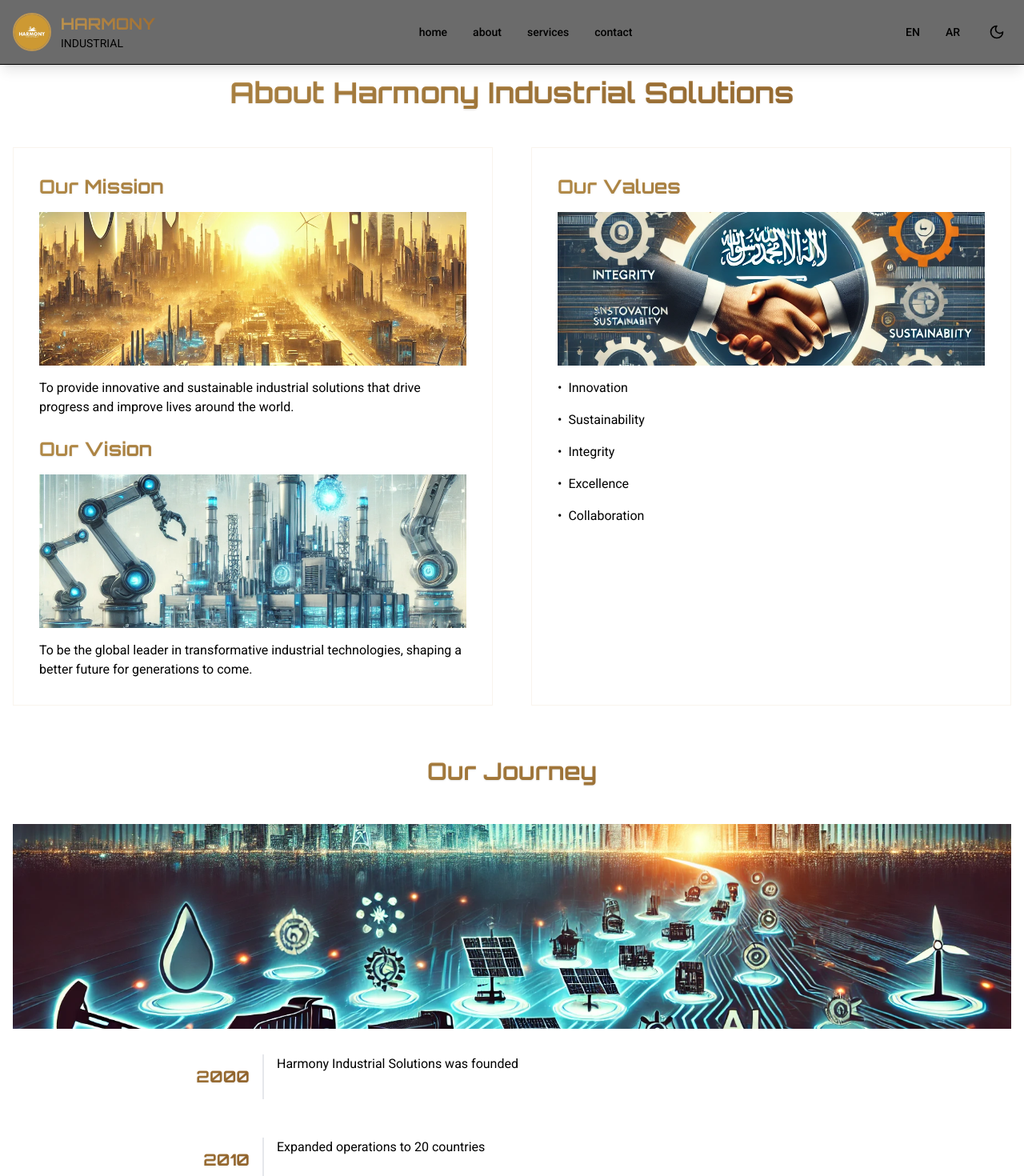
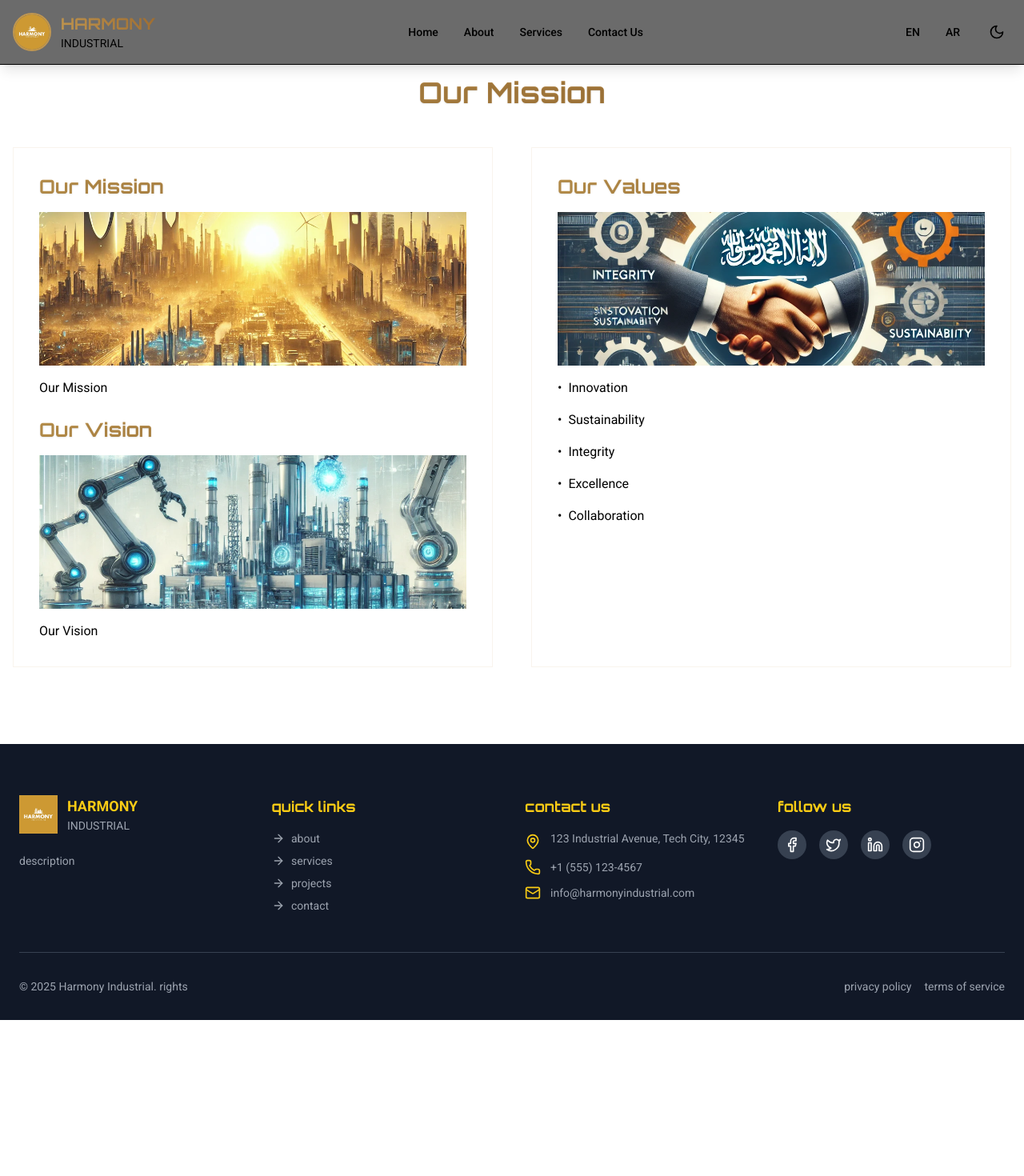
Before and after one commit to AAbubaker2020/harmony_app, a Next.js app: page /about in a window 1280 px wide. Shown: the top 1470 px of the page at 80% size. After the commit the page ends 1275 px from the top, so only its background shows below. Built offline with nearby package versions, Linux system fonts and the light colour scheme.

Commit message:
inital commit

```diff
--- a/app/about/page.tsx
+++ b/app/about/page.tsx
@@ -1,12 +1,12 @@
-"use client"
+"use client";
 
-import { useLanguage } from "@/contexts/LanguageContext"
-import { motion } from "framer-motion"
-import Image from "next/image"
-import translations from "@/translations/about"
-
+import { useLanguage } from "@/contexts/LanguageContext";
+import { motion } from "framer-motion";
+import Image from "next/image";
+import { translations, TranslationKey } from "./translations";
 export default function About() {
-  const { language } = useLanguage()
+  const { language } = useLanguage();
+  const lang = language === "en" ? "en" : "ar";
 
   return (
     <div className="min-h-screen py-24 bg-harmony-soft-white">
@@ -17,7 +17,7 @@ export default function About() {
           animate={{ opacity: 1, y: 0 }}
           transition={{ duration: 0.8 }}
         >
-          {language === "en" ? "About Harmony Industrial Solutions" : "عن حلول هارموني الصناعية"}
+          {translations[lang]["Our Mission"]}
         </motion.h1>
         <div className="grid grid-cols-1 md:grid-cols-2 gap-12">
           <motion.div
@@ -27,26 +27,22 @@ export default function About() {
             transition={{ duration: 0.8, delay: 0.2 }}
           >
             <h2 className="text-2xl font-bold mb-4 gradient-text text-shadow">
-              {language === "en" ? "Our Mission" : "مهمتنا"}
+              {translations[lang]["Our Mission"]}
             </h2>
             <div className="relative h-48 mb-4 rounded-lg overflow-hidden">
               <Image src="/mission.png" alt="Our Mission" layout="fill" objectFit="cover" />
             </div>
             <p className="mb-6 text-harmony-slate-gray">
-              {language === "en"
-                ? "To provide innovative and sustainable industrial solutions that drive progress and improve lives around the world."
-                : "تقديم حلول صناعية مبتكرة ومستدامة تدفع التقدم وتحسن الحياة في جميع أنحاء العالم."}
+              {translations[lang]["Our Mission"]}
             </p>
             <h2 className="text-2xl font-bold mb-4 gradient-text text-shadow">
-              {language === "en" ? "Our Vision" : "رؤيتنا"}
+              {translations[lang]["Our Vision"]}
             </h2>
             <div className="relative h-48 mb-4 rounded-lg overflow-hidden">
               <Image src="/vision.png" alt="Our Vision" layout="fill" objectFit="cover" />
             </div>
             <p className="text-harmony-slate-gray">
-              {language === "en"
-                ? "To be the global leader in transformative industrial technologies, shaping a better future for generations to come."
-                : "أن نكون الرائد العالمي في التقنيات الصناعية التحويلية، ونشكل مستقبلاً أفضل للأجيال القادمة."}
+              {translations[lang]["Our Vision"]}
             </p>
           </motion.div>
           <motion.div
@@ -56,13 +52,14 @@ export default function About() {
             transition={{ duration: 0.8, delay: 0.4 }}
           >
             <h2 className="text-2xl font-bold mb-4 gradient-text text-shadow">
-              {language === "en" ? "Our Values" : "قيمنا"}
+              {translations[lang]["Our Values"]}
             </h2>
             <div className="relative h-48 mb-4 rounded-lg overflow-hidden">
               <Image src="/value.png" alt="Our Values" layout="fill" objectFit="cover" />
             </div>
             <ul className="space-y-4">
-              {["Innovation", "Sustainability", "Integrity", "Excellence", "Collaboration"].map((value, index) => (
+              {(["Innovation", "Sustainability", "Integrity", "Excellence", "Collaboration"] as TranslationKey[]).map(
+                (value, index) => (
                   <motion.li
                     key={value}
                     className="flex items-center space-x-2"
@@ -72,52 +69,15 @@ export default function About() {
                   >
                     <span className="text-harmony-deep-bronze">•</span>
                     <span className="text-harmony-slate-gray">
-                    {language === "en" ? value : translations[value.toLowerCase()]}
+                      {translations[lang][value]}
                     </span>
                   </motion.li>
-              ))}
+                )
+              )}
             </ul>
           </motion.div>
         </div>
-        <motion.div
-          className="mt-16"
-          initial={{ opacity: 0, y: 50 }}
-          animate={{ opacity: 1, y: 0 }}
-          transition={{ duration: 0.8, delay: 0.8 }}
-        >
-          <h2 className="text-3xl font-bold text-center mb-12 gradient-text text-shadow">
-            {language === "en" ? "Our Journey" : "رحلتنا"}
-          </h2>
-          <div className="relative h-64 mb-8 rounded-lg overflow-hidden">
-            <Image src="/Journey.png" alt="Our Journey" layout="fill" objectFit="cover" />
-          </div>
-          <div className="space-y-12">
-            {[
-              { year: "2000", event: "Harmony Industrial Solutions was founded" },
-              { year: "2010", event: "Expanded operations to 20 countries" },
-              { year: "2020", event: "Launched sustainable industrial solutions initiative" },
-            ].map((milestone, index) => (
-              <motion.div
-                key={milestone.year}
-                className="flex items-center"
-                initial={{ opacity: 0, x: index % 2 === 0 ? -50 : 50 }}
-                whileInView={{ opacity: 1, x: 0 }}
-                transition={{ duration: 0.8 }}
-                viewport={{ once: true }}
-              >
-                <div className="w-1/4 text-right pr-4">
-                  <h3 className="text-xl font-bold gradient-text text-shadow">{milestone.year}</h3>
-                </div>
-                <div className="w-3/4 border-l-2 border-harmony-deep-bronze pl-4 pb-8">
-                  <p className="text-harmony-slate-gray">
-                    {language === "en" ? milestone.event : translations[milestone.event.toLowerCase()]}
-                  </p>
-                </div>
-              </motion.div>
-            ))}
-          </div>
-        </motion.div>
       </div>
     </div>
-  )
+  );
 }
--- a/app/about/translations.ts
+++ b/app/about/translations.ts
@@ -1,33 +1,44 @@
-const translations = {
-    ourMission: {
-      en: "Our Mission",
-      ar: "مهمتنا",
-    },
-    ourVision: {
-      en: "Our Vision",
-      ar: "رؤيتنا",
-    },
-    ourValues: {
-      en: "Our Values",
-      ar: "قيمنا",
-    },
-    harmonyFounded: {
-      en: "Harmony Industrial Solutions was founded",
-      ar: "تأسست حلول هارموني الصناعية",
-    },
-    expandedOperations: {
-      en: "Expanded operations to 6 countries",
-      ar: "وسّعت عملياتها إلى 6 دول",
-    },
-    sustainabilityInitiative: {
-      en: "Launched sustainable industrial solutions initiative",
-      ar: "أطلقت مبادرة الحلول الصناعية المستدامة",
-    },
-    innovation: { en: "Innovation", ar: "الابتكار" },
-    sustainability: { en: "Sustainability", ar: "الاستدامة" },
-    integrity: { en: "Integrity", ar: "النزاهة" },
-    excellence: { en: "Excellence", ar: "التميّز" },
-    collaboration: { en: "Collaboration", ar: "التعاون" },
-  } as const; // This ensures TypeScript treats it as a readonly object
+const translationKeys = [
+  "Our Mission",
+  "Our Vision",
+  "Our Values",
+  "Harmony Industrial Solutions was founded",
+  "Expanded operations to 20 countries",
+  "Launched sustainable industrial solutions initiative",
+  "Innovation",
+  "Sustainability",
+  "Integrity",
+  "Excellence",
+  "Collaboration",
+] as const;
 
-  export default translations;
+export type TranslationKey = (typeof translationKeys)[number];
+
+export const translations: Record<"en" | "ar", Record<TranslationKey, string>> = {
+  en: {
+    "Our Mission": "Our Mission",
+    "Our Vision": "Our Vision",
+    "Our Values": "Our Values",
+    "Harmony Industrial Solutions was founded": "Harmony Industrial Solutions was founded",
+    "Expanded operations to 20 countries": "Expanded operations to 20 countries",
+    "Launched sustainable industrial solutions initiative": "Launched sustainable industrial solutions initiative",
+    "Innovation": "Innovation",
+    "Sustainability": "Sustainability",
+    "Integrity": "Integrity",
+    "Excellence": "Excellence",
+    "Collaboration": "Collaboration",
+  },
+  ar: {
+    "Our Mission": "مهمتنا",
+    "Our Vision": "رؤيتنا",
+    "Our Values": "قيمنا",
+    "Harmony Industrial Solutions was founded": "تأسست حلول هارموني الصناعية",
+    "Expanded operations to 20 countries": "توسعت العمليات إلى 20 دولة",
+    "Launched sustainable industrial solutions initiative": "أطلقت مبادرة الحلول الصناعية المستدامة",
+    "Innovation": "الابتكار",
+    "Sustainability": "الاستدامة",
+    "Integrity": "النزاهة",
+    "Excellence": "التميز",
+    "Collaboration": "التعاون",
+  },
+};
--- a/components/Header.tsx
+++ b/components/Header.tsx
@@ -9,7 +9,7 @@ import { motion, AnimatePresence } from "framer-motion";
 import { Sun, Moon, Menu, X } from "lucide-react";
 import { useState } from "react";
 
-// Define navigation items
+// Define the valid navigation items explicitly
 const navItems = ["home", "about", "services", "contact"] as const;
 
 const Header = () => {
@@ -19,13 +19,24 @@ const Header = () => {
 
   // Framer Motion Animations
   const headerVariants = {
-    hidden: { y: -100, opacity: 0 },
-    visible: { y: 0, opacity: 1, transition: { type: "spring", stiffness: 100, damping: 20 } },
+    hidden: { y: -100 },
+    visible: {
+      y: 0,
+      transition: { type: "spring", stiffness: 100, damping: 20 },
+    },
   };
 
   const menuVariants = {
-    closed: { opacity: 0, x: "100%", transition: { type: "tween", duration: 0.3 } },
-    open: { opacity: 1, x: 0, transition: { type: "tween", duration: 0.3 } },
+    closed: {
+      opacity: 0,
+      x: "100%",
+      transition: { type: "tween", duration: 0.3 },
+    },
+    open: {
+      opacity: 1,
+      x: 0,
+      transition: { type: "tween", duration: 0.3 },
+    },
   };
 
   return (
@@ -35,14 +46,22 @@ const Header = () => {
       animate="visible"
       variants={headerVariants}
     >
-      <div className="container mx-auto px-4 py-4 flex justify-between items-center">
+      <div className="container mx-auto px-4 py-4">
+        <div className="flex justify-between items-center">
           {/* Logo Section */}
           <Link href="/" className="flex items-center space-x-3 group">
             <div className="logo-container relative w-12 h-12">
-            <Image src="/Hamony Industrial BC 04.jpg" alt="Harmony Logo" layout="fill" objectFit="cover" />
+              <Image
+                src="/Hamony Industrial BC 04.jpg"
+                alt="Harmony Industrial Solutions Logo"
+                layout="fill"
+                objectFit="cover"
+              />
             </div>
             <div className="flex flex-col">
-            <span className="text-xl font-heading font-bold gradient-text">HARMONY</span>
+              <span className="text-xl font-heading font-bold gradient-text">
+                HARMONY
+              </span>
               <span className="text-sm text-harmony-gold">INDUSTRIAL</span>
             </div>
           </Link>
@@ -55,7 +74,7 @@ const Header = () => {
                 href={`/${item === "home" ? "" : item}`}
                 className="nav-link text-sm font-medium text-harmony-soft-white hover:text-harmony-gold transition-colors duration-300"
               >
-              {translations[item as keyof typeof translations]?.[language] ?? item}
+                {translations[item as keyof typeof translations]}
               </Link>
             ))}
           </nav>
@@ -86,7 +105,10 @@ const Header = () => {
             </motion.button>
 
             {/* Mobile Menu Toggle */}
-          <button onClick={() => setIsMenuOpen(!isMenuOpen)} className="p-2 md:hidden">
+            <button
+              onClick={() => setIsMenuOpen(!isMenuOpen)}
+              className="p-2 md:hidden"
+            >
               <AnimatePresence mode="wait">
                 <motion.div
                   key={isMenuOpen ? "open" : "closed"}
@@ -95,7 +117,11 @@ const Header = () => {
                   exit={{ rotate: 180, opacity: 0 }}
                   transition={{ duration: 0.2 }}
                 >
-                {isMenuOpen ? <X size={24} className="text-harmony-soft-white" /> : <Menu size={24} className="text-harmony-soft-white" />}
+                  {isMenuOpen ? (
+                    <X size={24} className="text-harmony-soft-white" />
+                  ) : (
+                    <Menu size={24} className="text-harmony-soft-white" />
+                  )}
                 </motion.div>
               </AnimatePresence>
             </button>
@@ -120,13 +146,14 @@ const Header = () => {
                     className="block nav-link text-sm font-medium text-harmony-soft-white hover:text-harmony-gold px-4 py-2 transition-colors duration-300"
                     onClick={() => setIsMenuOpen(false)}
                   >
-                  {translations[item as keyof typeof translations]?.[language] ?? item}
+                    {translations[item as keyof typeof translations]}
                   </Link>
                 ))}
               </div>
             </motion.nav>
           )}
         </AnimatePresence>
+      </div>
     </motion.header>
   );
 };
```
Lines whose indentation alone changed are shown as unchanged.
